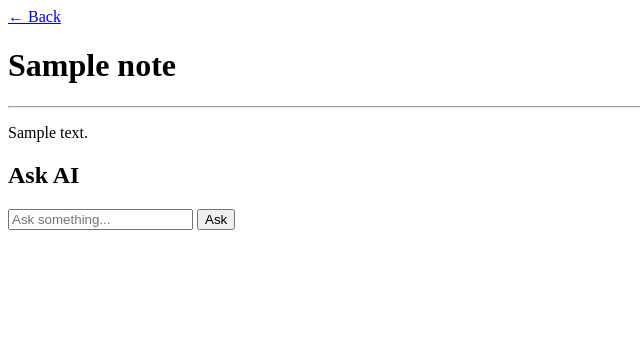
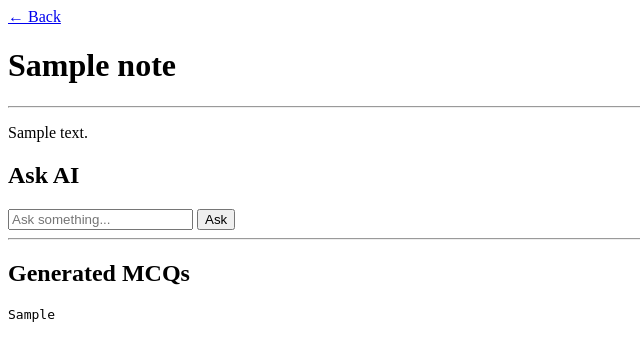
Before and after one commit to reyazbhat/ai_atudy_assistant, a Django app: page /note/1/ in a window 1280 px wide. Shown: the top 361 px of the page, without its empty margins (0-640 px from the left). Run offline with Django 5.2, Linux system fonts and the light colour scheme; tables that the repository leaves empty hold one stand-in row (values such as "Sample post").

Commit message:
updated the note_detail template

```diff
--- a/core/templates/core/note_detail.html
+++ b/core/templates/core/note_detail.html
@@ -29,5 +29,12 @@
     <h3>Answer:</h3>
     <p>{{ answer }}</p>
 {% endif %}
+<hr>
+
+<h2>Generated MCQs</h2>
+
+<pre>
+{{ note.mcqs }}
+</pre>
 </body>
 </html>
```
